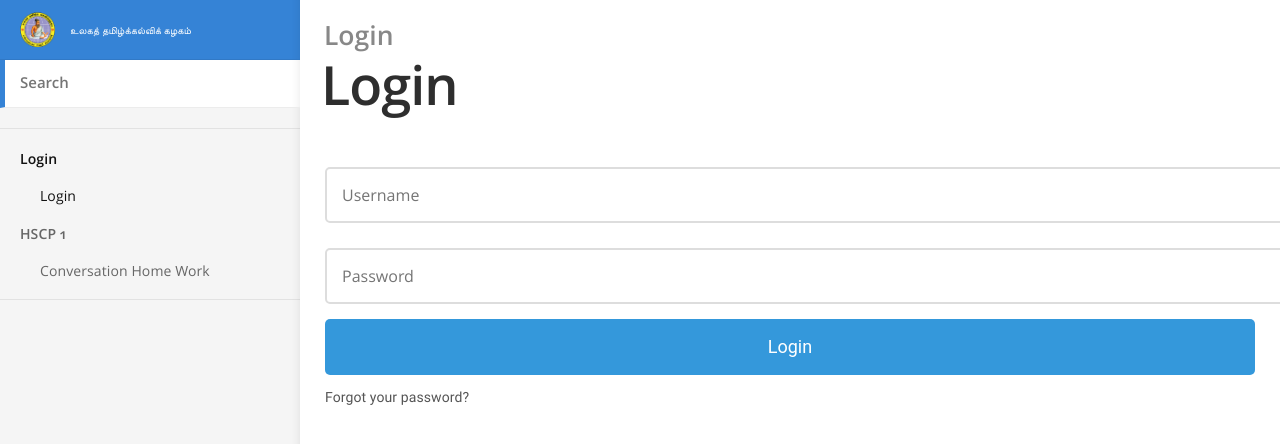
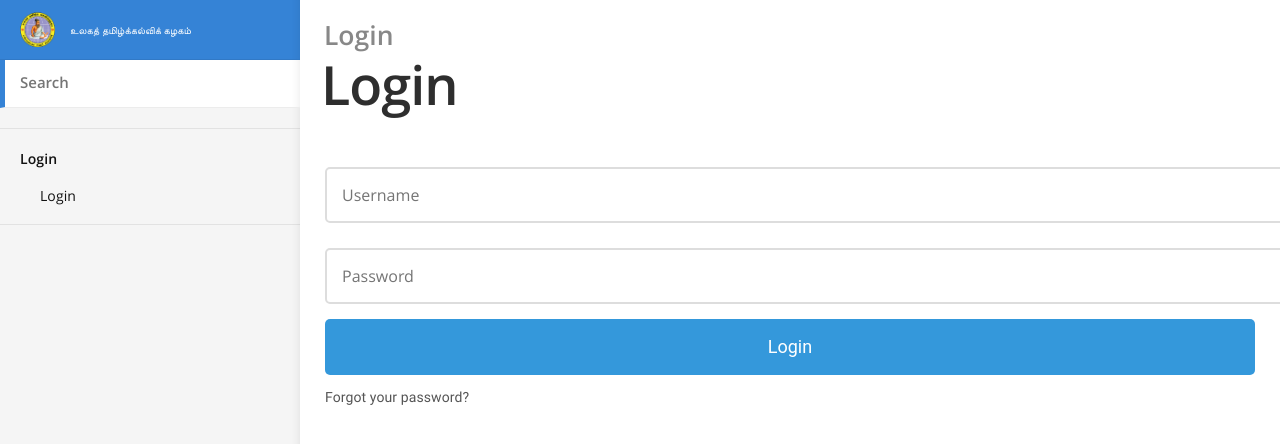
Before and after one commit to mperumal-usd/ita, a Jekyll site: the page built from _docs/Login.md, in a window 1280 px wide. Shown: the top 444 px of the page. Built offline with Jekyll 4.4.1, drawn with Linux system fonts in a browser that asks for light colours; some web fonts are replaced; part of the change alters nothing that is shown.

```diff
--- a/_layouts/default.html
+++ b/_layouts/default.html
@@ -102,13 +102,14 @@
     Prism.highlightAll();
   });
   function init(){
-    const studentRole=sessionStorage.getItem("student") || "hscp";
+    const allowedRoles=sessionStorage.getItem("allowedRoles") || [];
     const navItems = document.querySelectorAll(".nav-item.top-level");
+
     // Iterate through each top-level item
     navItems.forEach(function (item) {
         // Check if the item contains "HSCP 1" link
         const link = item.querySelector("a");
-        if (link && link.textContent.trim() === "HSCP 1" || link.textContent.trim() === "Login") {
+        if (link && allowedRoles.includes(link.textContent.trim()) || link.textContent.trim() === "Login") {
             // Show this item
             item.style.display = "block";
         } else {
--- a/scripts/login.js
+++ b/scripts/login.js
@@ -37,7 +37,7 @@ function validateAndSubmit() {
         .then(data => {
             console.log('Response:', data); // Handle the server response (success)
             sessionStorage.setItem('sessionToken', data.sessionToken);
-            sessionStorage.setItem('student', "hscp1");
+            sessionStorage.setItem("allowedRoles",  data.roles || []);
             alert('Password changed successfully!');
             closeModal();
             window.location.href = "https://mperumal-usd.github.io/ita/";
```
